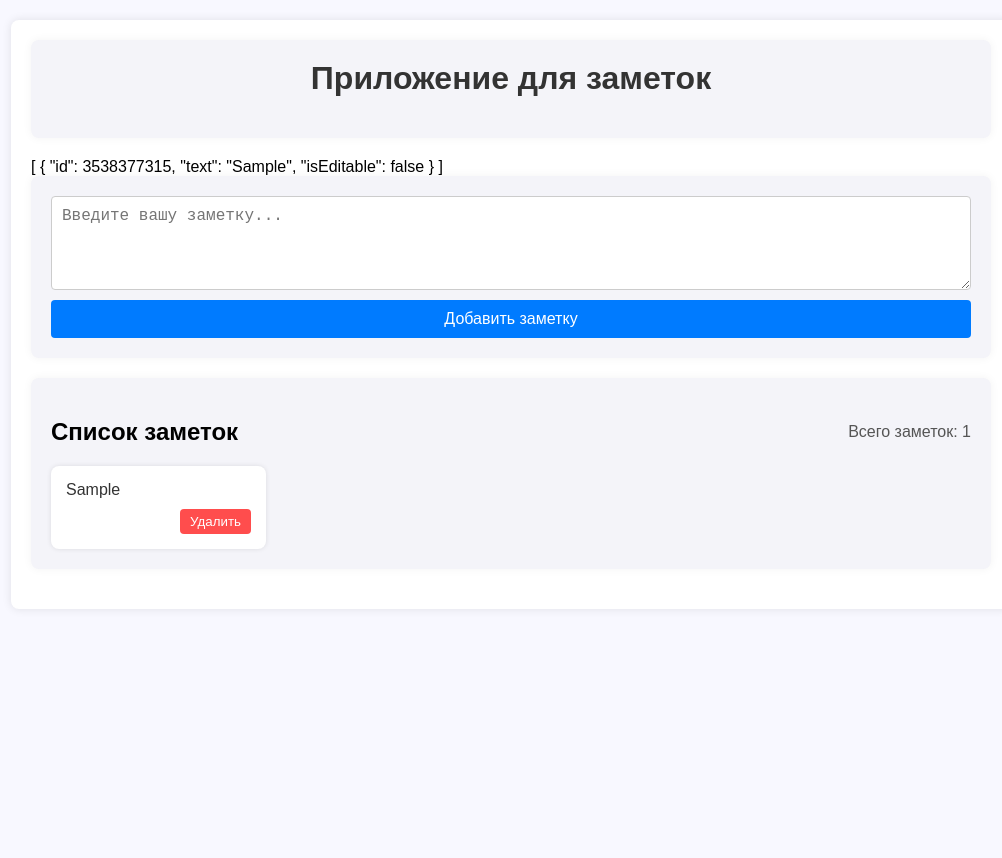
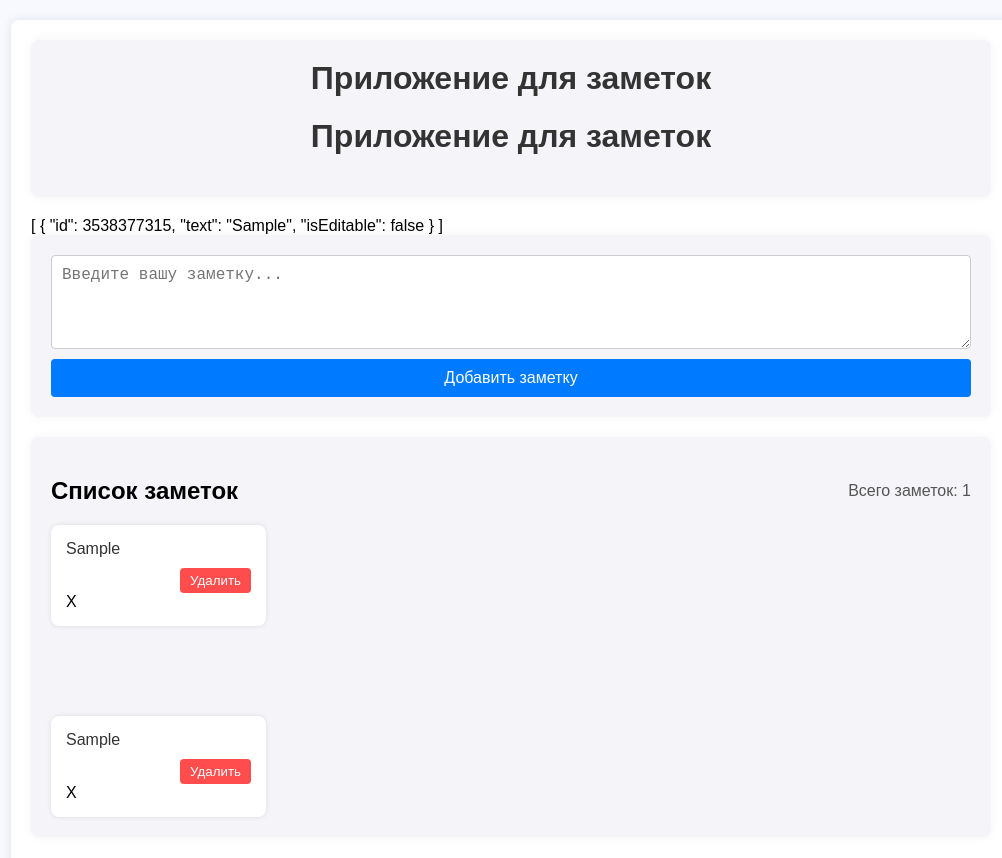
Before and after one commit to tolik-85/notes-app-vue, a Vue app: page / in a window 1280 px wide. Both pictures are taken after typing "Sample" into the empty fields and a click on the button "Добавить заметку". Shown: the top 858 px of the page, without its empty margins (129-1131 px from the left). Before the commit the page ends 800 px from the top, so only its background shows below. Built offline with nearby package versions, Linux system fonts and the light colour scheme.

Commit message:
Fixed: recursive update

```diff
--- a/src/components/NoteEditor.vue
+++ b/src/components/NoteEditor.vue
@@ -11,15 +11,25 @@ export default {
   },
 
   watch: {
+    note: {
+      deep: true,
+      handler(newValue) {
+        this.localNote = { ...newValue }
+      },
+    },
+
     localNote: {
       deep: true,
-      handler(newValue) {
-        this.$emit('note-updated', newValue)
+      handler(newValue, oldValue) {
+        if (newValue === oldValue) {
+          this.$emit('note-updated', { ...newValue })
+        }
       },
     },
   },
 }
 </script>
+
 <template>
   <div class="note-card">
     <div class="note-content">
@@ -37,7 +47,19 @@ export default {
     </div>
 
     <div class="note-actions">
-      <button @click="$emit('note-removed', localNote)">Удалить</button>
+      <button @click="$emit('note-removed', { ...localNote })">Удалить</button>
+    </div>
+
+    <div
+      @click="
+        $emit('note-updated', {
+          id: localNote.id,
+          text: '55555',
+          isEditable: true,
+        })
+      "
+    >
+      X
     </div>
   </div>
 </template>
--- a/src/components/WidgetNotes.vue
+++ b/src/components/WidgetNotes.vue
@@ -17,7 +17,18 @@ export default {
 <template>
   <div class="container">
     <div class="section">
-      <h1>Приложение для заметок</h1>
+      <h1 @click="notes[0].text = '!!!!!!!'">Приложение для заметок</h1>
+      <h1
+        @click="
+          notes[0] = {
+            id: 999999,
+            text: '999999',
+            isEditable: true,
+          }
+        "
+      >
+        Приложение для заметок
+      </h1>
     </div>
 
     {{ notes }}
@@ -30,6 +41,14 @@ export default {
 
         <NotesCount :notes />
       </div>
+
+      <NotesList v-model="notes" />
+
+      <br />
+      <br />
+      <br />
+      <br />
+      <br />
 
       <NotesList v-model="notes" />
     </div>
```
